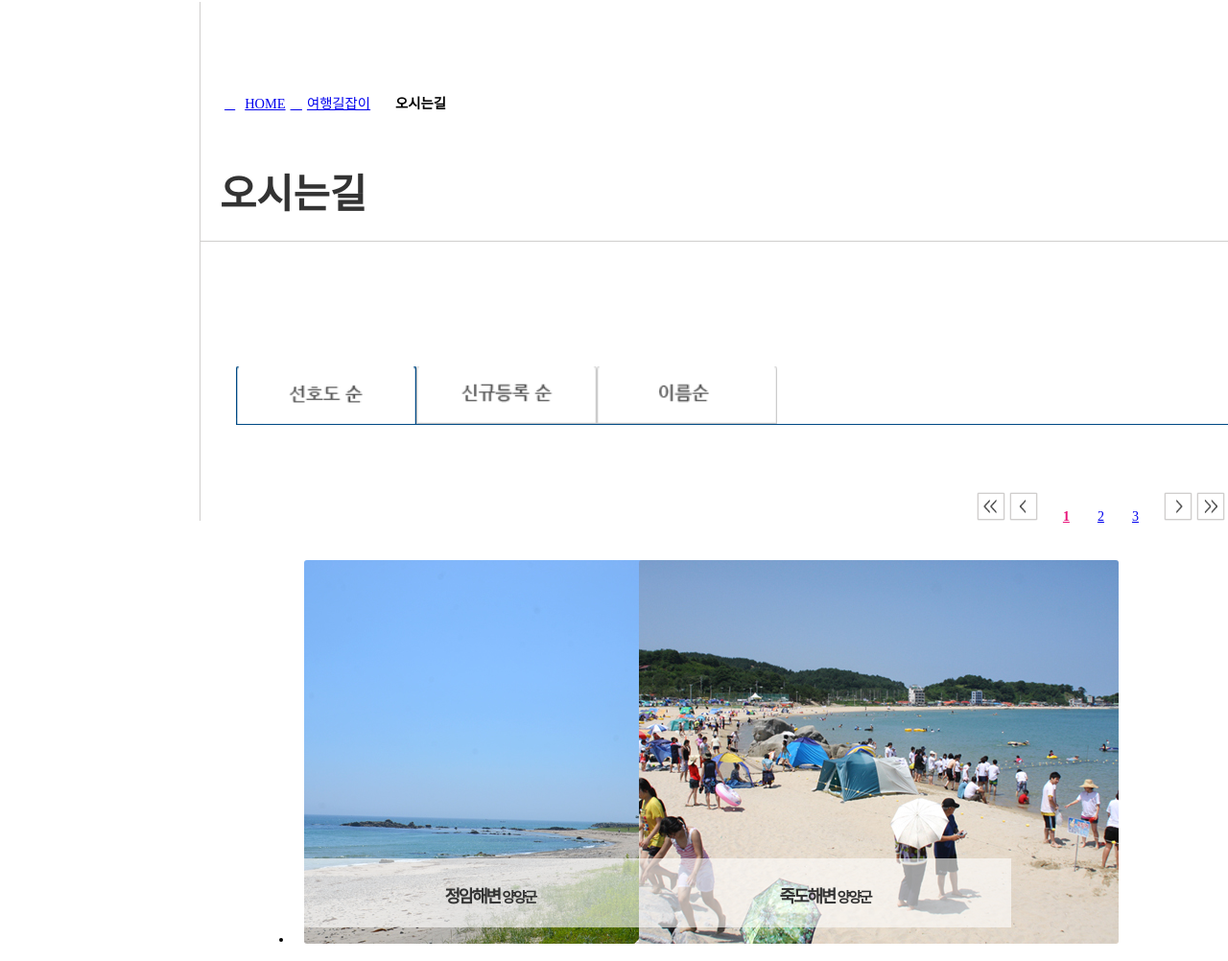
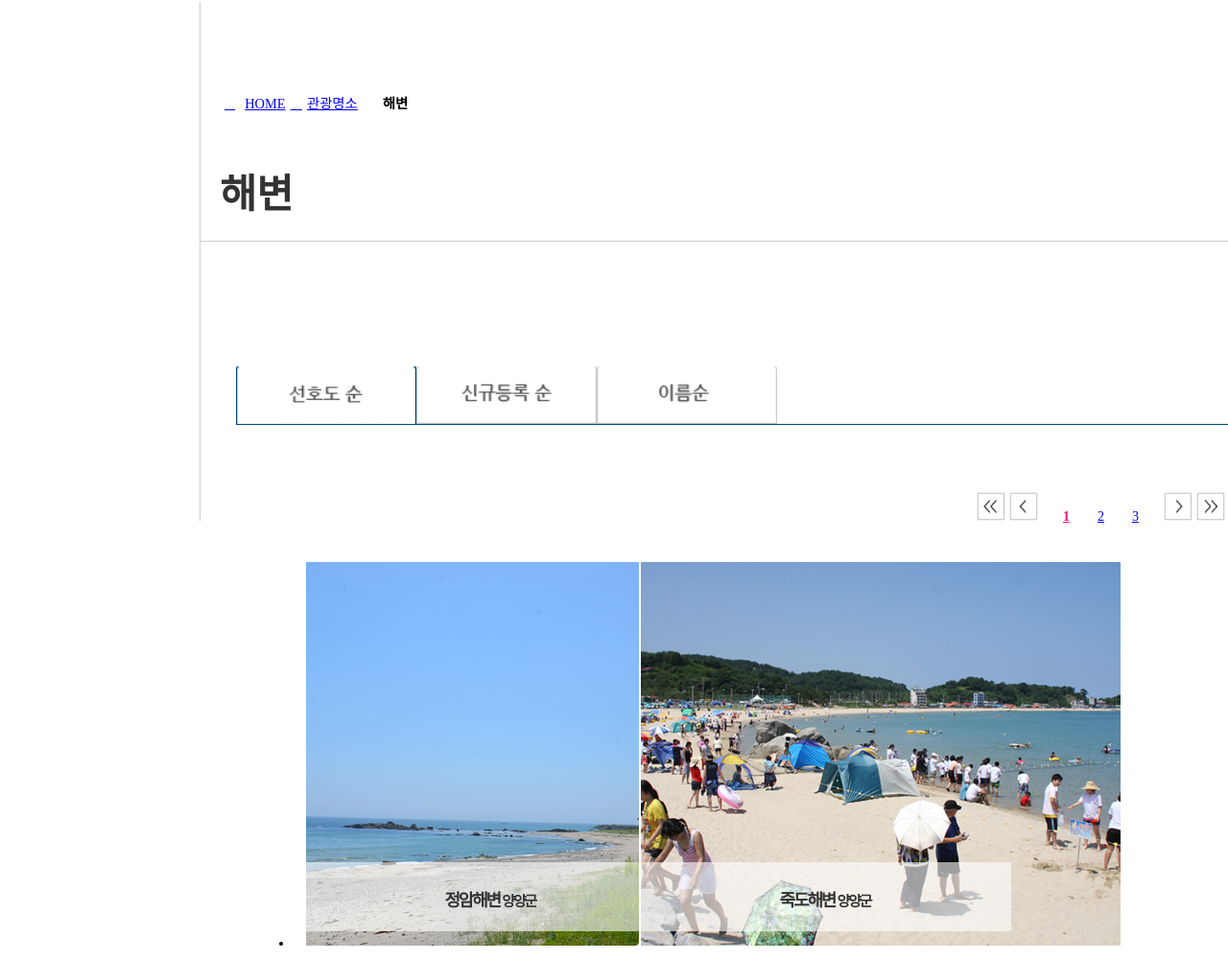
Before and after one commit to zwxc1324/gw_project, a plain HTML site: page beach.html in a window 1280 px wide. Shown: the part 6-1008 px from the top of the page at 96% size. Drawn offline with Linux system fonts and the light colour scheme.

Commit message:
[성룡] 네이게이션 바 수정

```diff
--- a/beach.html
+++ b/beach.html
@@ -40,8 +40,8 @@
                 <!-- 컨테이너영역 -->
                 <div id="container">
                     <div class="con_title">
-                        <p class="location"><a href="#" class="ico_font_home">HOME</a><a href="#" class="ico_font_angle_r">여행길잡이</a> <strong class="ico_font_angle_r">오시는길</strong></p>
-                        <h3>오시는길</h3>
+                        <p class="location"><a href="#" class="ico_font_home">HOME</a><a href="#" class="ico_font_angle_r">관광명소</a> <strong class="ico_font_angle_r">해변</strong></p>
+                        <h3>해변</h3>
                     </div>
                     <div id="sub_container">
                         <div class="beach_wrap">
--- a/css/beach.css
+++ b/css/beach.css
@@ -3,8 +3,9 @@
 position: relative;}
 
 .beach_wrap li{float: left;padding: 10px 10px;margin: 60px 0px 0px 20px;border: 1px solid #fff;width: 30%;}
+.beach_wrap li:hover img{border: 2px solid #dc3d6c;}
 
-.beach_wrap .li_sec img{border-radius: 3px;}
+.beach_wrap .li_sec img{border-radius: 3px; border: 2px solid #fff;}
 .beach_wrap .li_sec {position: 	relative;}
 .beach_wrap .li_sec .li_sec_tit_wrap{width: 100%; background: rgba(255,255,255,0.6);
 					padding: 7px 40px 3px; position: absolute;	bottom:0;left:0; font-weight:bold; margin-bottom: 17px;}
```
Also changed, not shown: top10.html (+2 -2 lines).
